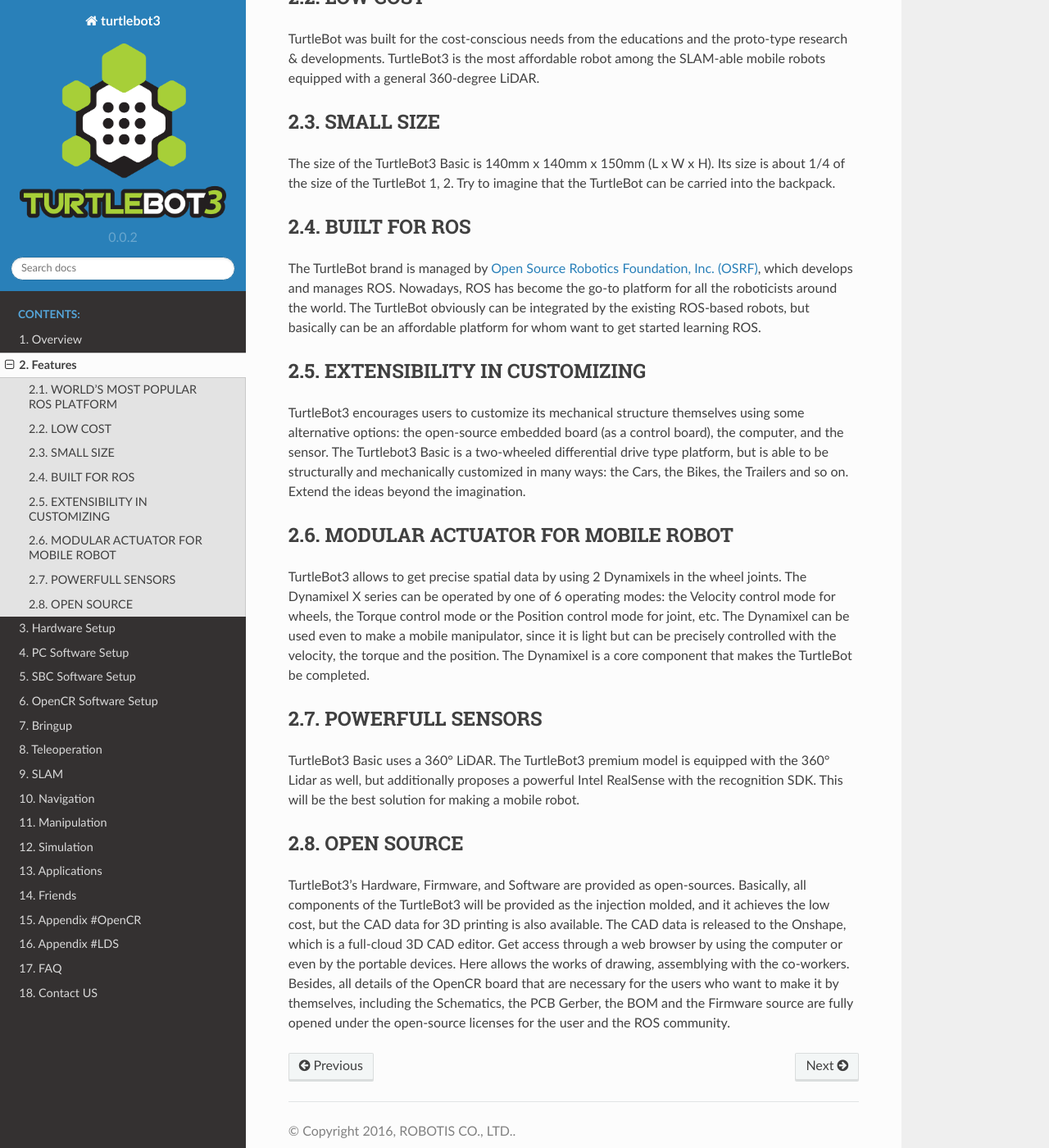
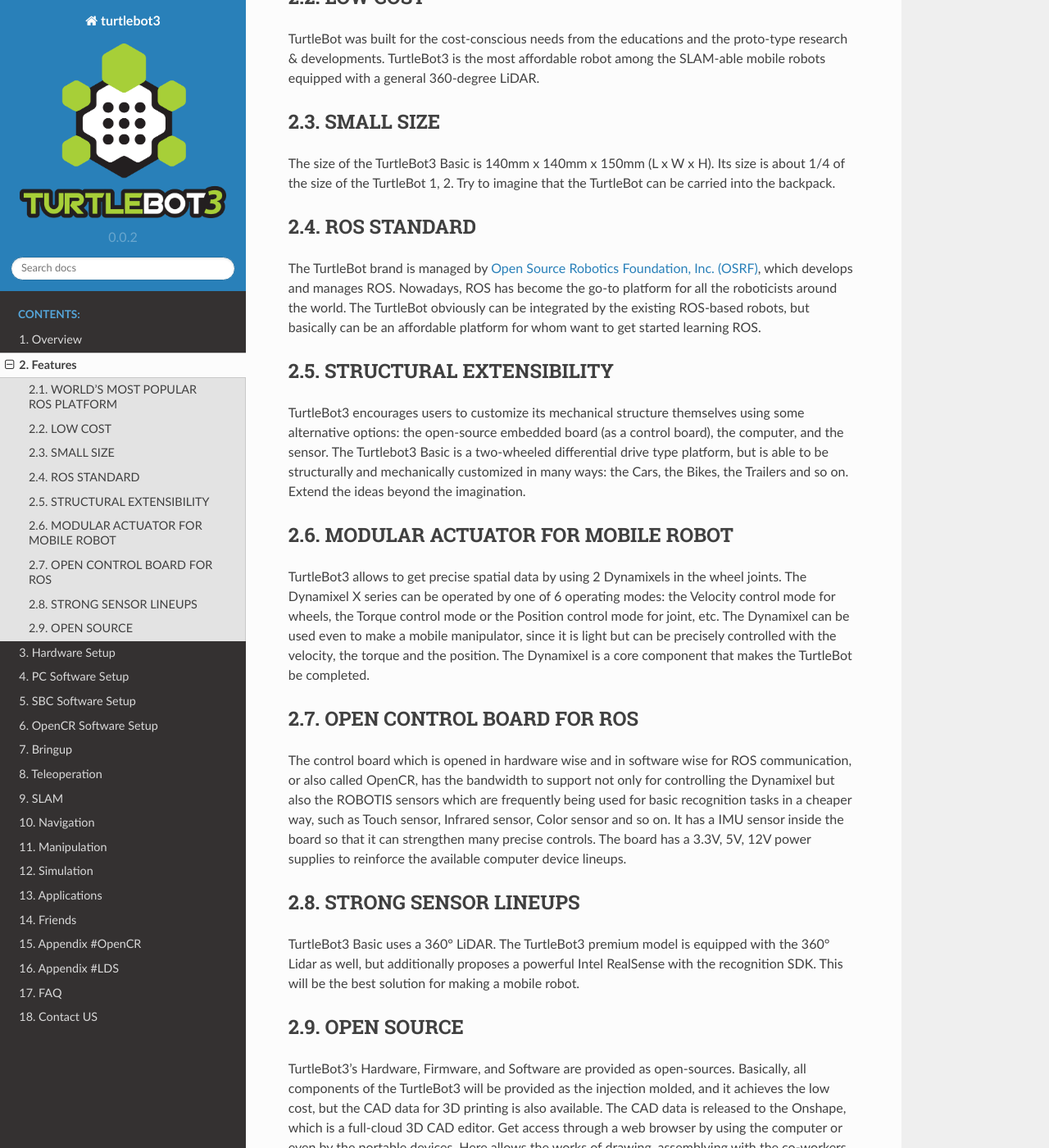
Before and after one commit to shivharis/turtlebot3_wiki, a Sphinx documentation site: the page built from docs/source/features.rst, in a window 1280 px wide and 1400 px high, scrolled down 840 px. Shown: the whole window at 82% size. Built offline with Sphinx 7.4.7 and the Read the Docs theme 2.0.0, drawn with Linux system fonts in a browser that asks for light colours.

Commit message:
Update features.rst

```diff
--- a/docs/source/features.rst
+++ b/docs/source/features.rst
@@ -15,11 +15,11 @@
 ----------
 The size of the TurtleBot3 Basic is 140mm x 140mm x 150mm (L x W x H). Its size is about 1/4 of the size of the TurtleBot 1, 2. Try to imagine that the TurtleBot can be carried into the backpack.
 
-BUILT FOR ROS
+ROS STANDARD
 -------------
 The TurtleBot brand is managed by `Open Source Robotics Foundation, Inc. (OSRF)`_, which develops and manages ROS. Nowadays, ROS has become the go-to platform for all the roboticists around the world. The TurtleBot obviously can be integrated by the existing ROS-based robots, but basically can be an affordable platform for whom want to get started learning ROS.
 
-EXTENSIBILITY IN CUSTOMIZING
+STRUCTURAL EXTENSIBILITY
 -----------------------------
 TurtleBot3 encourages users to customize its mechanical structure themselves using some alternative options: the open-source embedded board (as a control board), the computer, and the sensor. The Turtlebot3 Basic is a two-wheeled differential drive type platform, but is able to be structurally and mechanically customized in many ways: the Cars, the Bikes, the Trailers and so on. Extend the ideas beyond the imagination.
 
@@ -27,7 +27,12 @@
 ---------------------------------
 TurtleBot3 allows to get precise spatial data by using 2 Dynamixels in the wheel joints. The Dynamixel X series can be operated by one of 6 operating modes: the Velocity control mode for wheels, the Torque control mode or the Position control mode for joint, etc. The Dynamixel can be used even to make a mobile manipulator, since it is light but can be precisely controlled with the velocity, the torque and the position. The Dynamixel is a core component that makes the TurtleBot be completed.
 
-POWERFULL SENSORS
+OPEN CONTROL BOARD FOR ROS
+-----------------
+The control board which is opened in hardware wise and in software wise for ROS communication, or also called OpenCR, has the bandwidth to support not only for controlling the Dynamixel but also the ROBOTIS sensors which are frequently being used for basic recognition tasks in a cheaper way, such as Touch sensor, Infrared sensor, Color sensor and so on. It has a IMU sensor inside the board so that it can strengthen many precise controls. The board has a 3.3V, 5V, 12V power supplies to reinforce the available computer device lineups.
+
+
+STRONG SENSOR LINEUPS
 -----------------
 TurtleBot3 Basic uses a 360° LiDAR. The TurtleBot3 premium model is equipped with the 360° Lidar as well, but additionally proposes a powerful Intel RealSense with the recognition SDK. This will be the best solution for making a mobile robot.
 
```
